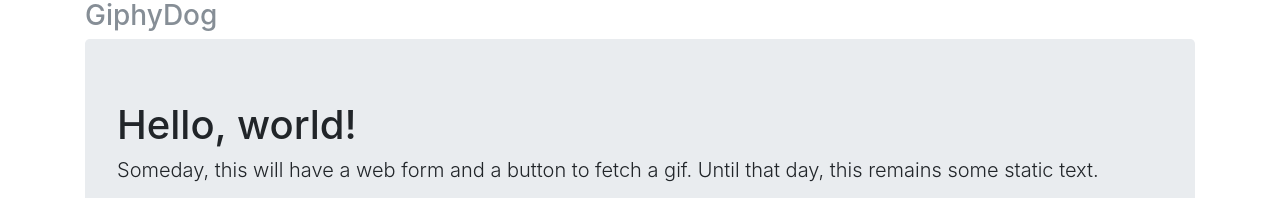
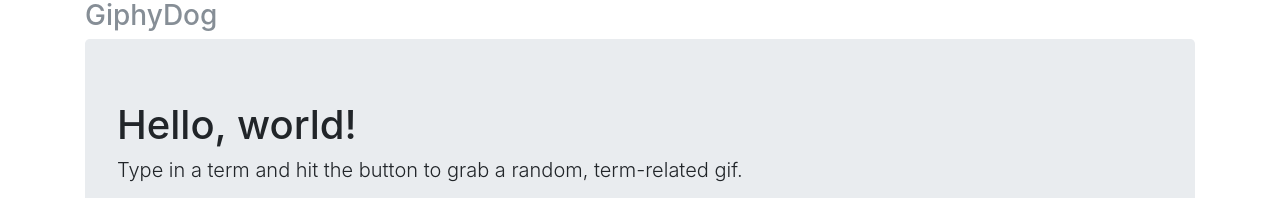
Before and after one commit to naderki/GiphyDog, a website: page web/index.html in a window 1280 px wide. Shown: the top 198 px of the page. Drawn offline with nearby package versions, Linux system fonts and the light colour scheme.

Commit message:
Finished changes

```diff
--- a/giphydog.js
+++ b/giphydog.js
@@ -195,4 +195,5 @@ app.on('error', (err) => { logger.log.error('Server: error event occurred!\n %s'
 
 app.listen(port);
 
+console.log("starting");
 logger.log.debug('Server listening on port %s', port);
--- a/web/index.html
+++ b/web/index.html
@@ -22,8 +22,7 @@
     <div class="jumbotron center-block">
         <h1>Hello, world!</h1>
         <p class="lead">
-            Someday, this will have a web form and a button to fetch a gif. Until that day, this remains some static
-            text.
+            Type in a term and hit the button to grab a random, term-related gif.
         </p>
         <img class="img-responsive" id="container" src="http://ichef-1.bbci.co.uk/news/976/media/images/83351000/jpg/_83351965_explorer273lincolnshirewoldssouthpicturebynicholassilkstone.jpg" />
         <br>
@@ -53,7 +52,7 @@
     $("#fetch").click(replaceImage);
 
     function replaceImage(/*term?*/) {
-        let url = "api/fetch?term=" + $("#term").val();
+        let url = "api/fetch?term=" + $("#term").val() + "&break="+ new Date().getTime();
         $("#container").attr("src", url);
     }
 </script>
```
